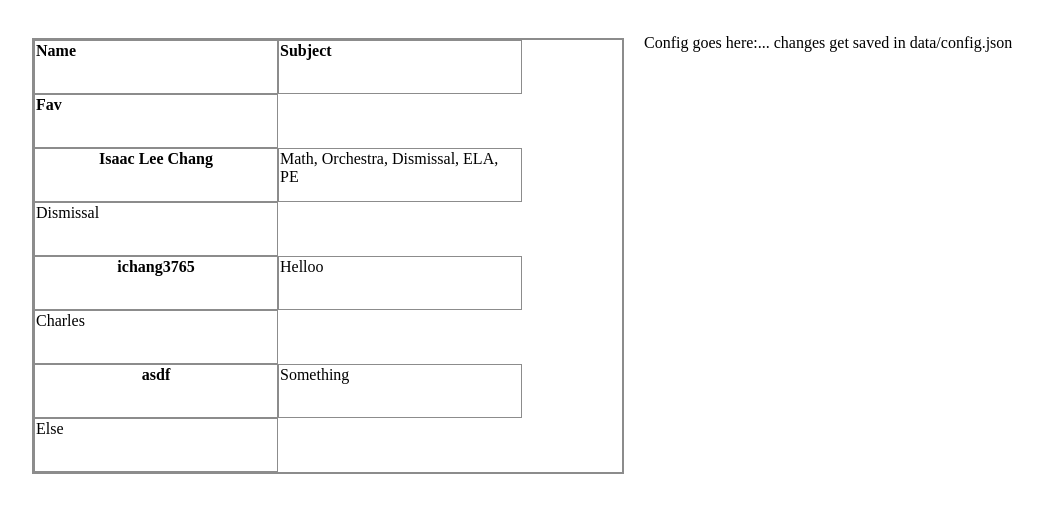
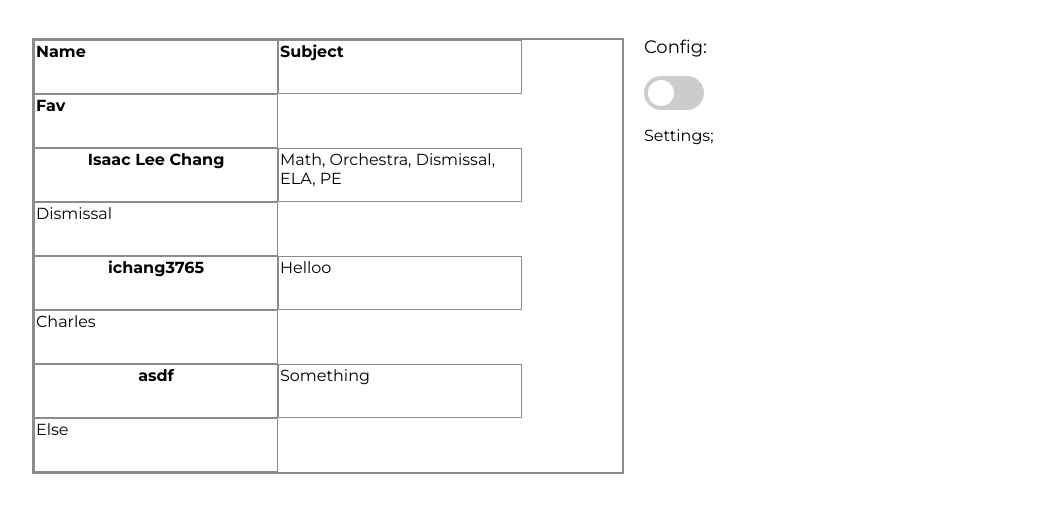
Before and after one commit to bufferOverflowsOP/surveydashboard, a website: page public/dashboard/index.html in a window 1280 px wide. Shown: the whole page, without its empty margins (6-1049 px from the left). Drawn offline with Linux system fonts and the light colour scheme.

Commit message:
Added switch

```diff
--- /dev/null
+++ b/public/dashboard/config.css
@@ -0,0 +1,53 @@
+.config-text {
+    font-size: 18px;
+}
+.switch {
+    position: relative;
+    display: inline-block;
+    width: 60px;
+    height: 34px;
+}
+
+.switch input {
+    opacity: 0;
+    width: 0;
+    height: 0;
+}
+
+.slider {
+    position: absolute;
+    cursor: pointer;
+    top: 0;
+    left: 0;
+    right: 0;
+    bottom: 0;
+    background-color: #ccc;
+    transition: .4s;
+    border-radius: 34px;
+}
+
+.slider:before {
+    position: absolute;
+    content: "";
+    height: 26px;
+    width: 26px;
+    left: 4px;
+    bottom: 4px;
+    background-color: white;
+    transition: .4s;
+    border-radius: 50%;
+}
+
+input:checked + .slider {
+  background-color: #2196F3;
+}
+
+input:focus + .slider {
+  box-shadow: 0 0 1px #2196F3;
+}
+
+input:checked + .slider:before {
+  -webkit-transform: translateX(26px);
+  -ms-transform: translateX(26px);
+  transform: translateX(26px);
+}
--- a/public/dashboard/index.html
+++ b/public/dashboard/index.html
@@ -3,7 +3,12 @@
     <head>
         <meta charset="utf-8" />
         <title>Dashboard</title>
+        <link rel="stylesheet" href="main.css" />
+        <link rel="stylesheet" href="config.css" />
         <link rel="stylesheet" href="table.css" />
+        <link rel="preconnect" href="https://fonts.googleapis.com">
+        <link rel="preconnect" href="https://fonts.gstatic.com" crossorigin>
+        <link href="https://fonts.googleapis.com/css2?family=Montserrat:ital,wght@0,100..900;1,100..900&family=Rubik:ital,wght@0,300..900;1,300..900&display=swap" rel="stylesheet">
     </head>
     <body>
         <!--There will be two sides: Left side contains the table, right side contains the option settings-->
@@ -19,7 +24,13 @@
         </table>
         </div>
         <div class="option-side">
-            <p>Config goes here:... changes get saved in data/config.json</p>
+            <p class="config-text">Config:</p>
+            <!--Switch-->
+            <label class="switch">
+                <input type="checkbox" />
+                <span class="slider"></span>
+            </label>
+            <p>Settings;</p>
         </div>
         <script src="grab.js"></script>
     </body>
--- /dev/null
+++ b/public/dashboard/main.css
@@ -0,0 +1,8 @@
+body {
+    display: flex;
+    font-family: "Montserrat";
+}
+.table-side, .option-side {
+    flex: 1;
+    padding: 10px;
+}
--- a/public/dashboard/table.css
+++ b/public/dashboard/table.css
@@ -14,10 +14,3 @@ th, td {
     display: inline-block;
     border: 1px solid rgb(140 140 140);
 }
-body {
-    display: flex;
-}
-.table-side, .option-side {
-    flex: 1;
-    padding: 10px;
-}
```
